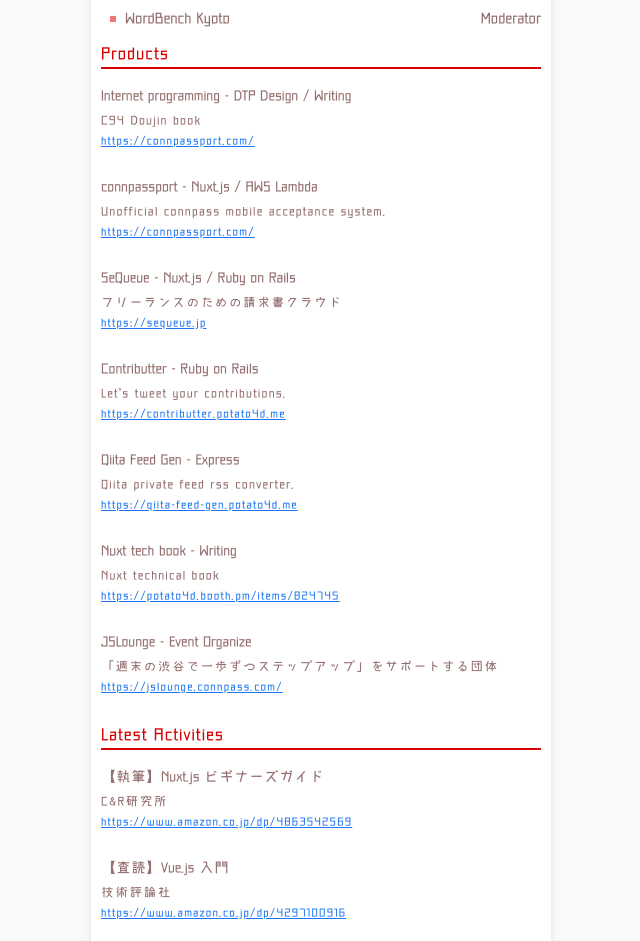
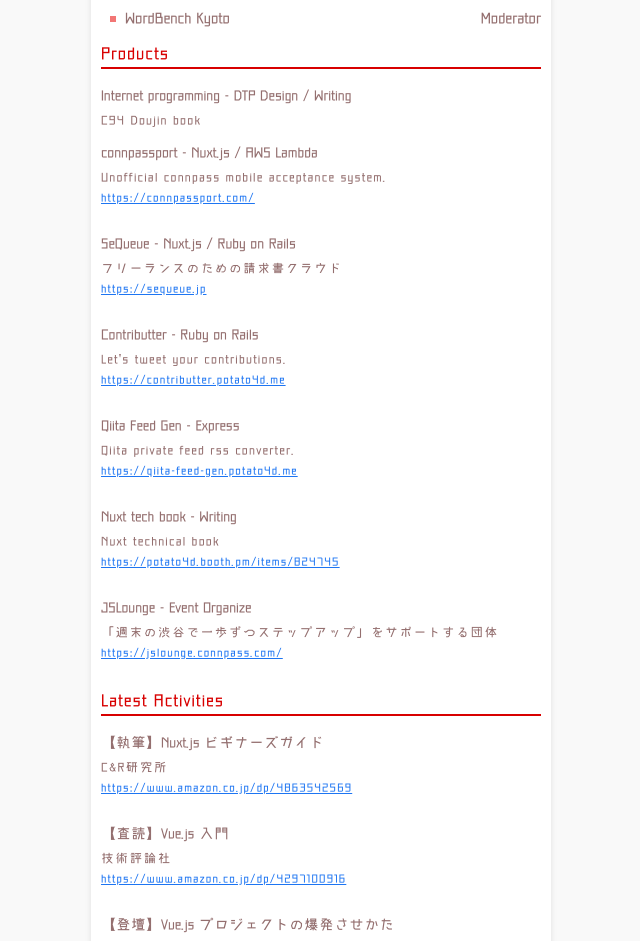
Before and after one commit to potato4d/potato4d.me, a Nuxt app: page / in a window 1280 px wide. Shown: the part 941-1882 px from the top of the page, without its empty margins (319-959 px from the left). Built offline with nearby package versions, Linux system fonts and the light colour scheme.

Commit message:
fix link mistake

```diff
--- a/pages/index.vue
+++ b/pages/index.vue
@@ -73,7 +73,6 @@
         <dt>Internet programming - DTP Design / Writing</dt>
         <dd>
           <span>C94 Doujin book</span><br>
-          <span class="link"><a href="https://connpassport.com/" target="_blank" rel="noopener" >https://connpassport.com/</a></span>
         </dd>
 
         <dt>connpassport - Nuxt.js / AWS Lambda</dt>
```
